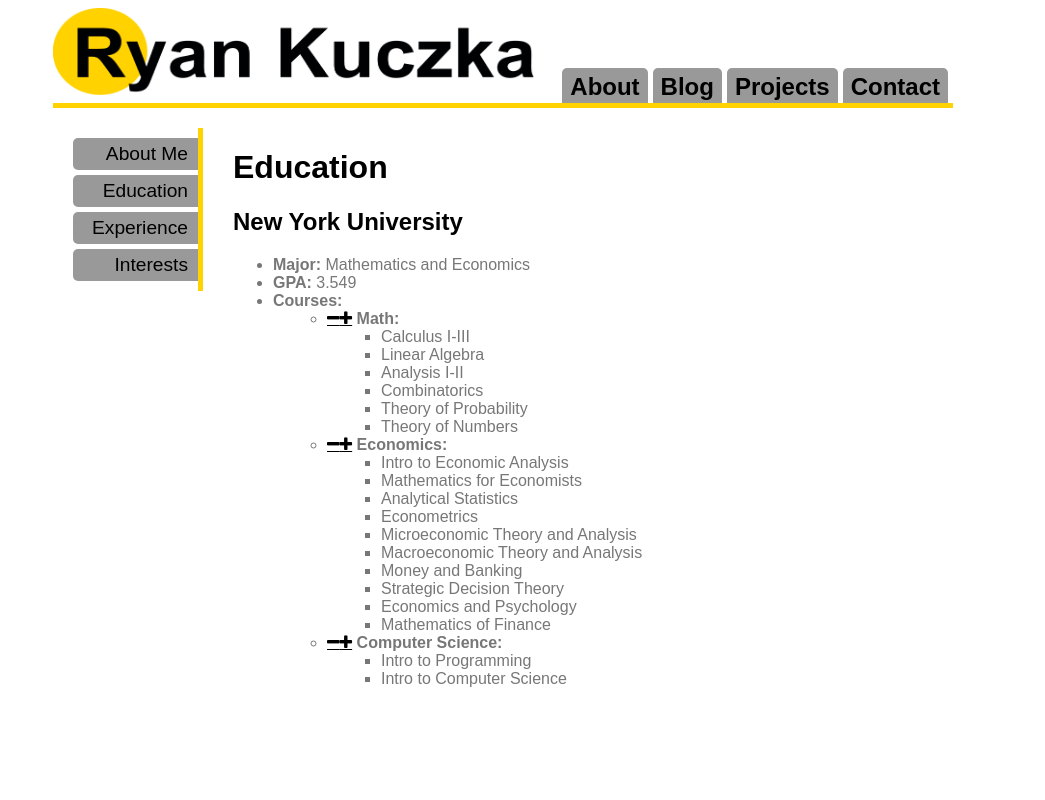
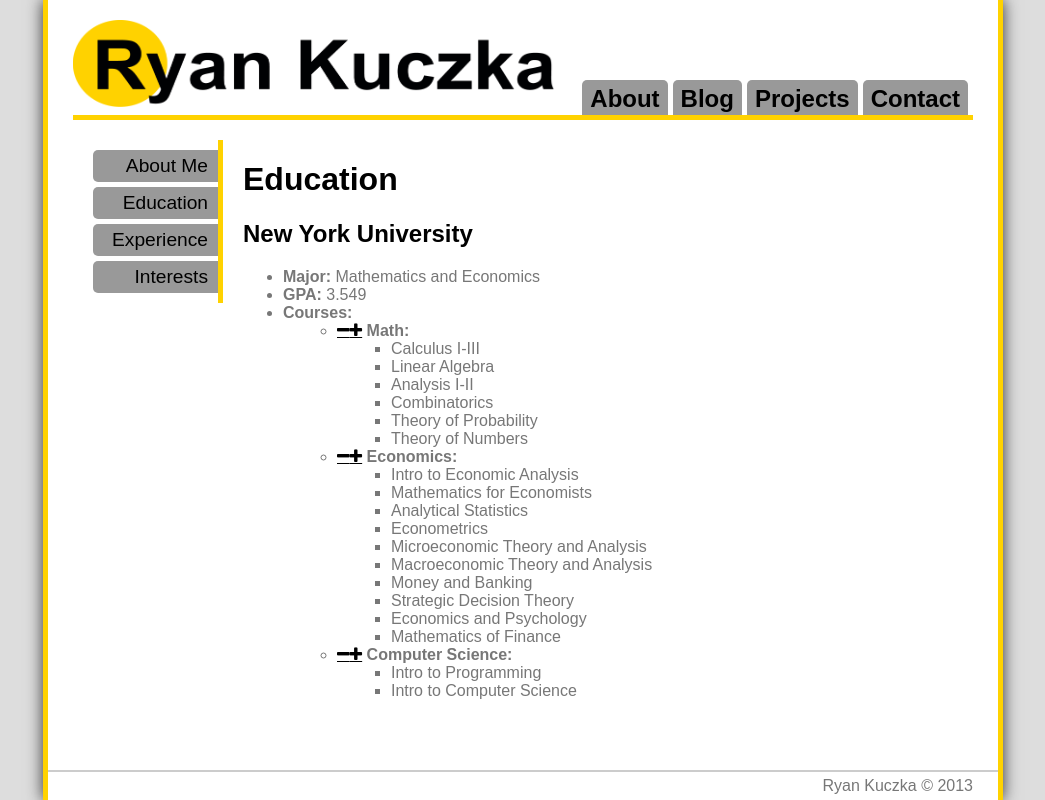
Before and after one commit to ryankuczka/django_blog, a Django app: template about/templates/about/about_education.html in a window 1280 px wide. Shown: the whole page, without its empty margins (117-1162 px from the left). Run offline with Django 3.2, Linux system fonts and the light colour scheme; the template is opened without the code that fills it, so the values that code supplies are empty; parts of the project's set-up code (start-up, migrations or seed data) failed here and were passed over; some libraries are stand-ins or nearby versions.

Commit message:
css overhaul and added footer!

```diff
--- a/portfolio/static/portfolio/css/core.css
+++ b/portfolio/static/portfolio/css/core.css
@@ -1,22 +1,48 @@
 /* Global styles */
-body {font-size: 16px; font-family: Arial; color: #777}
+html {height: 100%;}
+body {
+    font-size: 16px;
+    font-family: Arial;
+    color: #777;
+    background: #ddd;
+    margin: 0;
+    height: 100%;
+}
 h1,h2,h3,h4,h5,h6 {color: #000;}
 a {text-decoration: underline; color: #000;}
 a:hover {text-decoration: none;}
+.clear {clear: both;}
 
-#wrapAll {padding: 0 20px; width: 940px; margin: 0 auto;}
-#leftCol {width: 180px; float: left;}
-#mainCol {width: 720px; float: left;}
+#wrapAll {
+    width: 950px;
+    margin: 0 auto -30px;
+    background: #fff;
+    border-left: 5px solid #ffd200;
+    border-right: 5px solid #ffd200;
+    box-shadow: 0 0 15px #333;
+    min-height: 100%;
+    height: auto !important;
+    height: 100%;
+}
+#leftCol {width: 150px; float: left;}
+#mainCol {width: 730px; float: left; margin-left: 20px;}
+#contentWrap {width: 900px; padding: 0 25px;}
 
 /* Header */
-#header {height: 100px; margin-bottom: 20px;}
-#header div.topRow {height: 95px; width: 900px;}
-#header div.dividerLine {height: 5px; width: 900px; background: #ffd200;}
+#header {
+    height: 100px;
+    padding: 20px 25px;
+    width: 900px;
+}
+#header div.logo {height: 95px; width: 483px; float: left;}
+#header div.headerContent {height: 95px; width: 417px; float: right;}
+#header div.networks {height: 60px;}
+#header div.dividerLine {height: 5px; width: 900px; background: #ffd200; clear: both;}
 #header a.navButton {
     display: block;
     height: 30px;
     padding: 5px 8px 0 8px;
-    margin: 60px 5px 0 0;
+    margin-right: 5px;
     float: right;
     background: #999;
     font-weight: bold;
@@ -27,3 +53,15 @@ a:hover {text-decoration: none;}
     color: #000;
 }
 #header a.navButton.selected {background: #ffd200;}
+
+/* footer */
+#push {height: 30px; clear: both;}
+#footer {
+    height: 1em;
+    width: 900px;
+    padding: 5px 25px 7px;
+    margin: 0 auto;
+    border-top: 2px solid #ccc;
+    text-align: right;
+}
+p.footer {margin: 0;}
--- a/portfolio/templates/base.html
+++ b/portfolio/templates/base.html
@@ -28,12 +28,17 @@
     <body>
         <div id="wrapAll">
         <div id="header">
-            <div class="topRow">
+            <div class="logo">
                 <a href="/"><img src="{% static 'portfolio/img/header-logo.png' %}" width="483" height="95"/></a>
-                <a href="/" class="navButton{% if SITE_SECTION == 'Contact' %} selected{% endif %}">Contact</a>
-                <a href="/" class="navButton{% if SITE_SECTION == 'Projects' %} selected{% endif %}">Projects</a>
-                <a href="{% url 'blog_index' %}" class="navButton{% if SITE_SECTION == 'Blog' %} selected{% endif %}">Blog</a>
-                <a href="{% url 'about_index' %}" class="navButton{% if SITE_SECTION == 'About' %} selected{% endif %}">About</a>
+            </div>
+            <div class="headerContent">
+                <div class="networks">&nbsp;</div>
+                <div class="navButtons">
+                    <a href="/" class="navButton{% if SITE_SECTION == 'Contact' %} selected{% endif %}">Contact</a>
+                    <a href="/" class="navButton{% if SITE_SECTION == 'Projects' %} selected{% endif %}">Projects</a>
+                    <a href="{% url 'blog_index' %}" class="navButton{% if SITE_SECTION == 'Blog' %} selected{% endif %}">Blog</a>
+                    <a href="{% url 'about_index' %}" class="navButton{% if SITE_SECTION == 'About' %} selected{% endif %}">About</a>
+                </div>
             </div>
             <div class="dividerLine"></div>
         </div>
@@ -41,7 +46,11 @@
         <div id="contentWrap">
         {% block main_content %}
         {% endblock %}
+        <div id="push"></div>
         </div>
+        </div>
+        <div id="footer">
+            <p class="footer">Ryan Kuczka &copy; 2013</p>
         </div>
     </body>
 </html>
```
Also changed, not shown: blog/static/blog/css/blog.css (+11 -21 lines).
